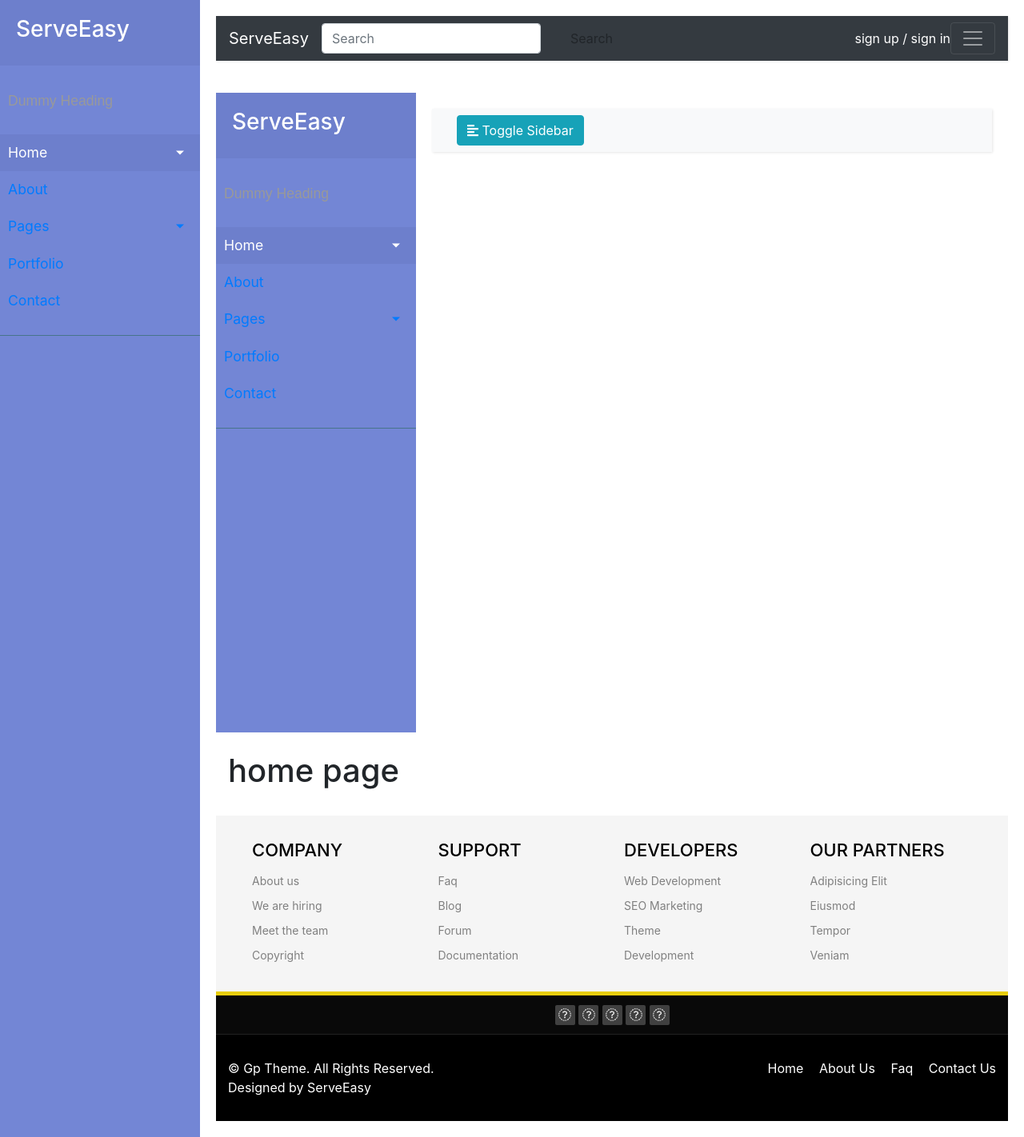
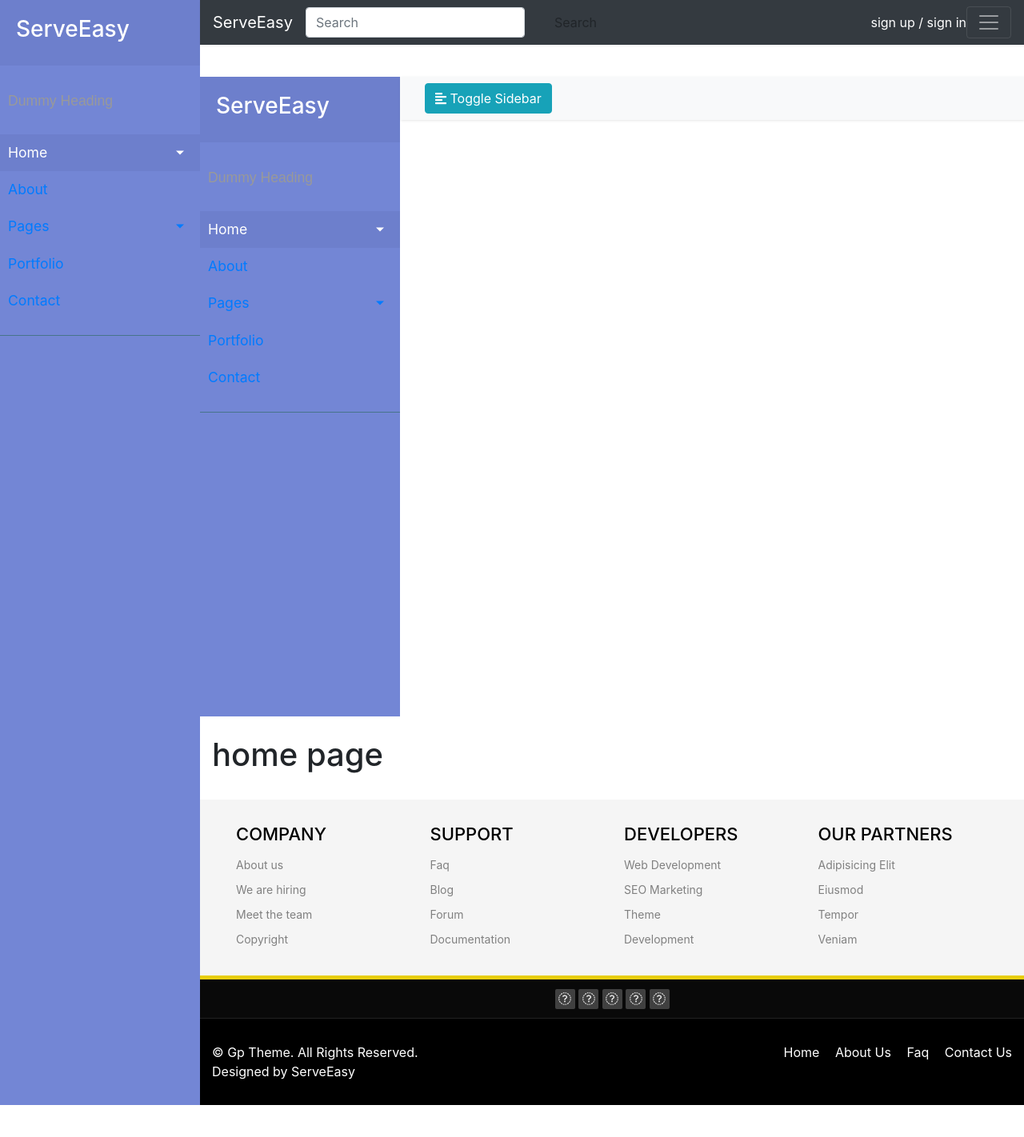
Before and after one commit to karanankit01/ServeEasy, a Flask app: page /home in a window 1280 px wide. Shown: the whole page at 80% size. After the commit the page ends 1382 px from the top, so only its background shows below. Run offline with Flask 2, Linux system fonts and the light colour scheme; parts of the project's set-up code (start-up, migrations or seed data) failed here and were passed over; some libraries are stand-ins or nearby versions.

Commit message:
sidebar overlapping issue

```diff
--- a/ServeEasyApp/static/css/style.css
+++ b/ServeEasyApp/static/css/style.css
@@ -222,7 +222,7 @@ a.article:hover {
 
 #content {
     width: 100%;
-    padding: 20px;
+    /* padding: 20px; */
     min-height: 100vh;
     transition: all 0.3s;
 }
```
